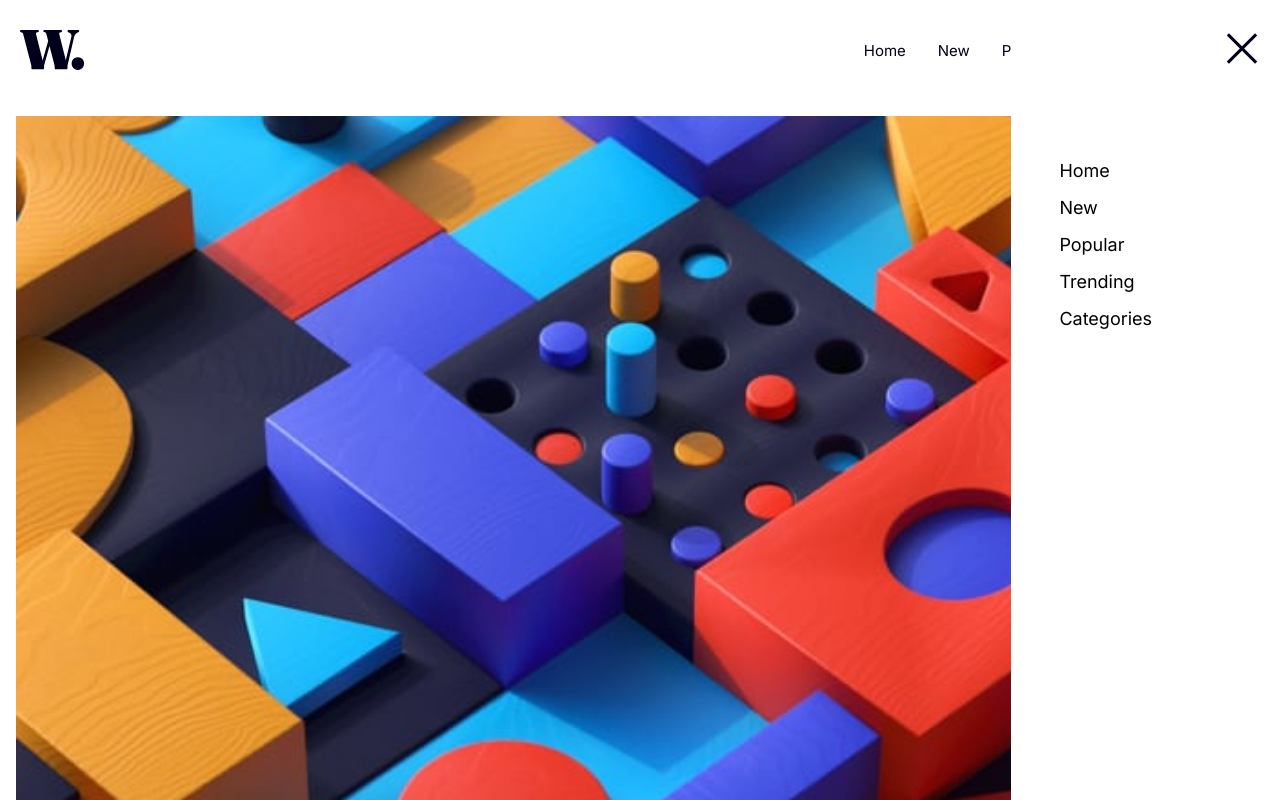
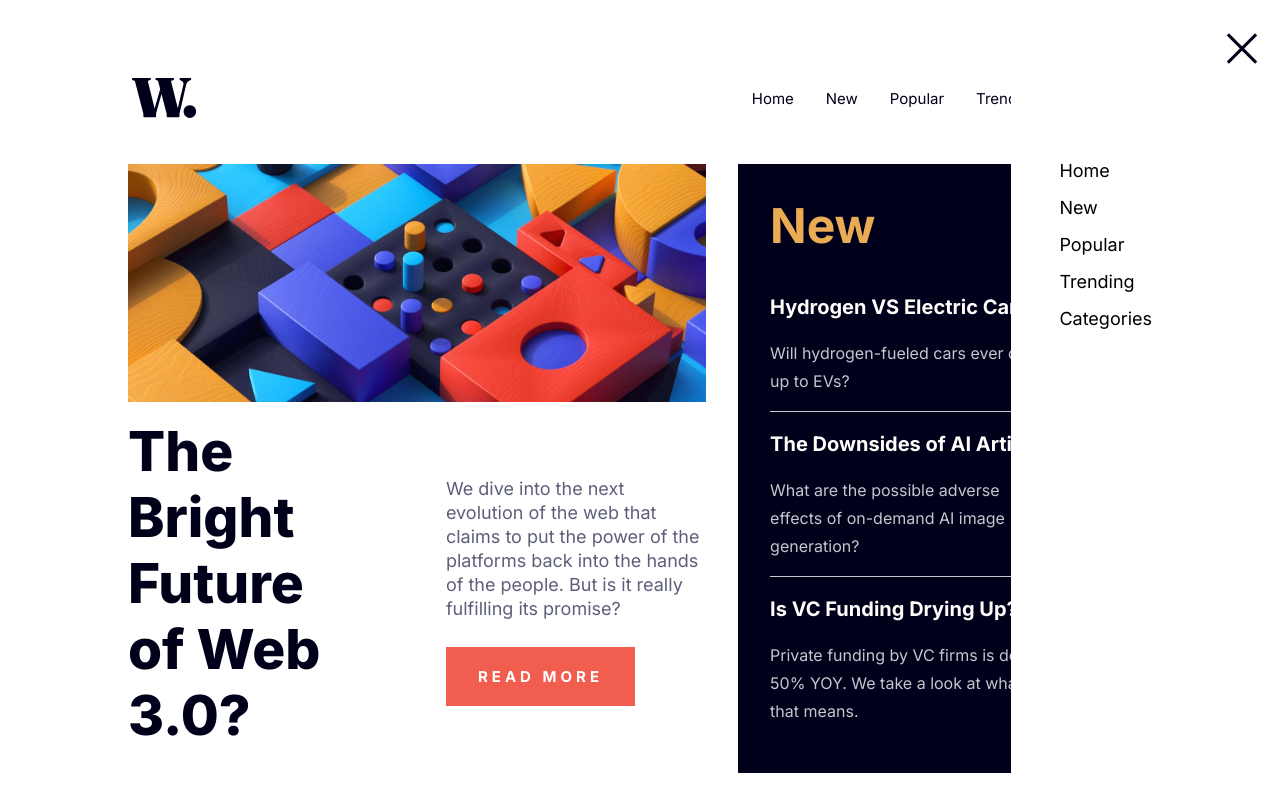
Before and after one commit to wx-it/news-homepage, a React (Create React App) app: page / in a window 1280 px wide. Shown: the top 800 px of the page. Built offline with nearby package versions, Linux system fonts and the light colour scheme.

Commit message:
grid1 and grid2 desktop done

```diff
--- a/src/App.js
+++ b/src/App.js
@@ -6,9 +6,10 @@ import { ReactComponent as Logo } from "./assets/images/logo.svg";
 import { ReactComponent as Menu } from "./assets/images/icon-menu.svg";
 import { ReactComponent as Close } from "./assets/images/icon-menu-close.svg";
 import mobileGrid1Image from "./assets/images/image-web-3-mobile.jpg";
-import retro from "./assets/images/image-retro-pcs.jpg"
-import topLaptops from "./assets/images/image-top-laptops.jpg"
-import gaming from "./assets/images/image-gaming-growth.jpg"
+import desktopGrid1Image from "./assets/images/image-web-3-desktop.jpg";
+import retro from "./assets/images/image-retro-pcs.jpg";
+import topLaptops from "./assets/images/image-top-laptops.jpg";
+import gaming from "./assets/images/image-gaming-growth.jpg";
 
 function App() {
   return (
@@ -17,8 +18,14 @@ function App() {
         <SideBar Logo={Logo} Menu={Menu} Close={Close} />
       </header>
       <main>
-        <Grid1 mobileGrid1Image={mobileGrid1Image} />
-        <Grid2 />
+        <div className="desktop-row" >
+          <Grid1
+            mobileGrid1Image={mobileGrid1Image}
+            desktopGrid1Image={desktopGrid1Image}
+          />
+          <Grid2 />
+        </div>
+
         <Grid3 retro={retro} topLaptops={topLaptops} gaming={gaming} />
       </main>
     </>
--- a/src/components/grid1/Grid1.jsx
+++ b/src/components/grid1/Grid1.jsx
@@ -1,16 +1,21 @@
-import "./grid1.css"
+import "./grid1.css";
 
-const Grid1 = ({ mobileGrid1Image }) => {
+const Grid1 = ({ mobileGrid1Image, desktopGrid1Image }) => {
   return (
     <div className="grid1">
-      <img src={mobileGrid1Image} alt="" />
-      <h1>The Bright Future of Web 3.0?</h1>
-      <p>
-        We dive into the next evolution of the web that claims to put the power
-        of the platforms back into the hands of the people. But is it really
-        fulfilling its promise?
-      </p>
-      <button>READ MORE</button>
+      <img className="mobile-image" src={mobileGrid1Image} alt="" />
+      <img className="desktop-image" src={desktopGrid1Image} alt="" />
+      <div className="grid-content">
+        <h1>The Bright Future of Web 3.0?</h1>
+        <div>
+          <p>
+            We dive into the next evolution of the web that claims to put the
+            power of the platforms back into the hands of the people. But is it
+            really fulfilling its promise?
+          </p>
+          <button>READ MORE</button>
+        </div>
+      </div>
     </div>
   );
 };
--- a/src/components/grid1/grid1.css
+++ b/src/components/grid1/grid1.css
@@ -1,26 +1,26 @@
-.grid1{
+.grid1 {
   width: 100%;
 }
 
-.grid1 img{
+.grid1 img {
   width: 100%;
 }
 
-.grid1 h1{
+.grid1 h1 {
   font-size: 40px;
   font-weight: 800;
   color: hsl(240, 100%, 5%);
   margin-bottom: 0;
 }
 
-.grid1 p{
+.grid1 p {
   color: hsl(236, 13%, 42%);
   font-weight: 400;
   font-size: 15px;
   line-height: 1.5rem;
 }
 
-.grid1 button{
+.grid1 button {
   color: white;
   font-size: 15px;
   letter-spacing: 0.25rem;
@@ -29,5 +29,47 @@
   background-color: hsl(5, 85%, 63%);
   border: none;
   padding: 1rem 1.75rem;
-    margin-top: .5rem;
+  margin-top: 0.5rem;
 }
+
+.desktop-image {
+  display: none;
+}
+
+@media screen and (min-width: 600px) {
+  .grid-content{
+    display: flex;
+    justify-content: space-between;
+    align-items: center;
+    margin-top: 1rem;
+  }
+
+  .grid-content h1{
+    width: 35%;
+    font-size: 55px;
+    margin: 0;
+  }
+
+  .grid-content div{
+    width: 45%;
+    margin: 0;
+  }
+
+  .grid-content div p{
+    font-size: 18px;
+  }
+
+  .grid1 button {
+    color: white;
+    padding: 1.25rem 2rem;
+  }
+
+
+  .mobile-image {
+    display: none;
+  }
+  .desktop-image {
+    display: block;
+    width: 100%;
+  }
+}
--- a/src/components/grid2/grid2.css
+++ b/src/components/grid2/grid2.css
@@ -1,33 +1,52 @@
-.grid2{
+.grid2 {
   background-color: hsl(240, 100%, 5%);
   padding: 1.5rem 1rem 1rem 1rem;
   margin-top: 5rem;
 }
 
-.grid2 h2{
+.grid2 h2 {
   color: hsl(35, 77%, 62%);
   font-size: 30px;
   font-weight: 700;
   margin-top: 0;
 }
 
-.grid2 div{
+.grid2 div {
   border-bottom: 1px hsl(233, 8%, 79%) solid;
-    padding-bottom: .5rem;
+  padding-bottom: 0.5rem;
 }
 
-.grid2 div:last-child{
+.grid2 div:last-child {
   border: none;
   padding-bottom: 0;
 }
 
-.grid2 div h3{
+.grid2 div h3 {
   color: hsl(36, 100%, 99%);
   font-size: 20px;
 }
 
-.grid2 div p{
-    color:  hsl(233, 8%, 79%);
+.grid2 div p {
+  color: hsl(233, 8%, 79%);
   font-size: 16px;
   line-height: 1.75rem;
 }
+
+@media screen and (min-width: 600px) {
+  .grid2{
+    margin: 0;
+    padding: 2rem;
+  }
+
+  .grid2 h2{
+    font-size: 48px;
+  }
+
+  .grid2 div{
+    padding: 0;
+  }
+
+  .grid2 div p{
+    max-width: 80%;
+  }
+}
--- a/src/index.css
+++ b/src/index.css
@@ -1,15 +1,27 @@
-@import url('https://fonts.googleapis.com/css2?family=Inter:wght@400;700;800&display=swap');
+@import url("https://fonts.googleapis.com/css2?family=Inter:wght@400;700;800&display=swap");
 
-*{
+* {
   box-sizing: border-box;
 }
 
-body{
+body {
   font-family: "inter", sans-serif;
   margin: 0;
   padding: 0;
 }
 
-main{
+main {
   padding: 1rem;
 }
+
+@media screen and (min-width: 600px) {
+  body{
+    padding: 3rem 7rem;
+  }
+  .desktop-row{
+    display: flex;
+    align-items: stretch;
+    justify-content: space-between;
+    gap: 2rem;
+  }
+}
```
Also changed, not shown: src/components/grid3/grid3.css (+11 -7 lines). Lines whose indentation alone changed are shown as unchanged.
